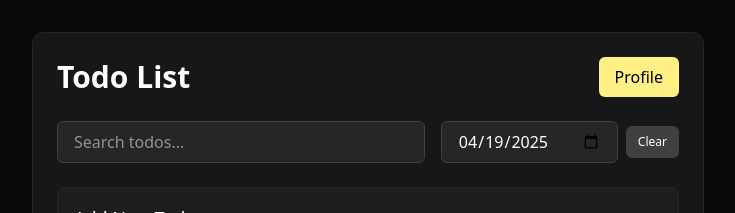
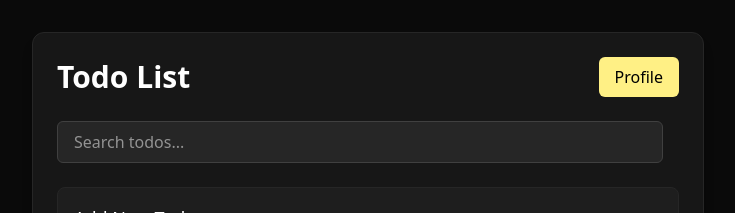
Before and after one commit to Adhishtanaka/todo-app, a Next.js app: page / in a window 1280 px wide. Shown: the top 213 px of the page, without its empty margins (272-1007 px from the left). Built offline with nearby package versions, Linux system fonts and the light colour scheme; no server answers.

Commit message:
remove date filter functonalitiy

```diff
--- a/app/page.tsx
+++ b/app/page.tsx
@@ -19,10 +19,7 @@ export default function TodoList() {
   const [filteredTodos, setFilteredTodos] = useState<Todo[]>([]);
   const [isLoading, setIsLoading] = useState(true);
   const [searchTerm, setSearchTerm] = useState("");
-  const [dateFilter, setDateFilter] = useState(() => {
-    const today = new Date();
-    return today.toISOString().split('T')[0];
-  });
+
   const [isAddTodoOpen, setIsAddTodoOpen] = useState(false);
 
   useEffect(() => {
@@ -31,7 +28,7 @@ export default function TodoList() {
 
   useEffect(() => {
     filterTodos();
-  }, [todos, searchTerm, dateFilter]);
+  }, [todos, searchTerm]);
 
   const fetchTodos = async () => {
     try {
@@ -57,19 +54,6 @@ export default function TodoList() {
           (todo.description && todo.description.toLowerCase().includes(term))
       );
     }
-
-    if (dateFilter) {
-      const filterDate = new Date(dateFilter);
-      filterDate.setHours(0, 0, 0, 0);
-
-      filtered = filtered.filter(todo => {
-        if (!todo.createdAt) return false;
-        const todoDate = new Date(todo.createdAt);
-        todoDate.setHours(0, 0, 0, 0);
-        return todoDate.getTime() === filterDate.getTime();
-      });
-    }
-
     setFilteredTodos(filtered);
   };
 
@@ -129,7 +113,6 @@ export default function TodoList() {
 
   const clearFilters = () => {
     setSearchTerm("");
-    setDateFilter("");
   };
 
   const toggleAddTodo = () => {
@@ -165,13 +148,8 @@ export default function TodoList() {
               />
             </div>
             <div className="flex items-center space-x-2">
-              <input
-                type="date"
-                value={dateFilter}
-                onChange={(e) => setDateFilter(e.target.value)}
-                className="rounded-md border border-neutral-700 bg-neutral-800 px-4 py-2 text-white focus:border-indigo-500 focus:outline-none focus:ring-1 focus:ring-indigo-500"
-              />
-              {(searchTerm || dateFilter) && (
+
+              {(searchTerm) && (
                 <button
                   onClick={clearFilters}
                   className="rounded-md bg-neutral-700 px-3 py-2 text-xs text-white hover:bg-neutral-600"
```
